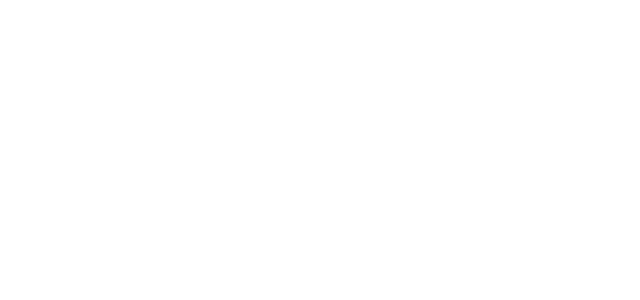
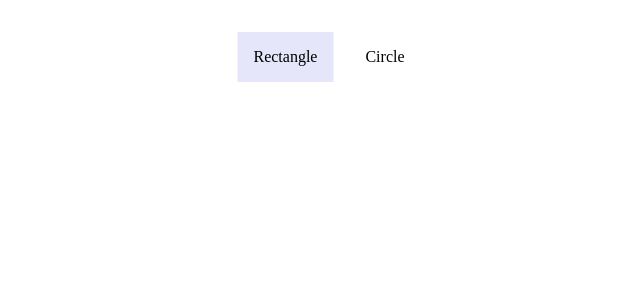
Before and after one commit to IOINITID/whiteboard, a React app: page / in a window 1280 px wide. Shown: the top 300 px of the page, without its empty margins (311-951 px from the left). Built offline with nearby package versions, Linux system fonts and the light colour scheme; the HTML template or start-up script is replaced by a standard one.

Commit message:
Added circle component

```diff
--- a/src/components/canvas/index.tsx
+++ b/src/components/canvas/index.tsx
@@ -1,10 +1,12 @@
 import { useCallback, useEffect, useState } from "react";
 import { whiteboard } from "../../modules/whiteboard";
 import { Rectangle } from "../../modules/rectangle";
+import { Circle } from "../../modules/circle";
 
 export const Canvas = () => {
   const [context, setContext] = useState<CanvasRenderingContext2D | null>(null);
   const [isMouseDown, setisMouseDown] = useState(false);
+  const [tool, setTool] = useState<"rectangle" | "circle">("rectangle");
   const [x, setX] = useState(0);
   const [y, setY] = useState(0);
   const [width, setWidth] = useState(0);
@@ -21,12 +23,55 @@ export const Canvas = () => {
 
   useEffect(() => {
     if (isMouseDown) {
+      if (tool === "rectangle") {
         whiteboard.draw(new Rectangle(x, y, width, height));
       }
-  }, [x, y, width, height, isMouseDown]);
+
+      if (tool === "circle") {
+        whiteboard.draw(new Circle(x, y, width, height));
+      }
+    }
+  }, [x, y, width, height, isMouseDown, tool]);
 
   return (
+    <>
+      <div
+        style={{
+          position: "fixed",
+          top: "32px",
+          left: "50%",
+          transform: "translateX(-50%)",
+          display: "flex",
+          justifyContent: "center",
+          alignItems: "center",
+          gap: "16px",
+        }}
+      >
+        <div
+          style={{
+            background: tool === "rectangle" ? "lavender" : "none",
+            padding: "16px",
+          }}
+          onClick={() => {
+            setTool("rectangle");
+          }}
+        >
+          Rectangle
+        </div>
+        <div
+          style={{
+            background: tool === "circle" ? "lavender" : "none",
+            padding: "16px",
+          }}
+          onClick={() => {
+            setTool("circle");
+          }}
+        >
+          Circle
+        </div>
+      </div>
       <canvas
+        style={{ cursor: isMouseDown ? "crosshair" : "default" }}
         ref={setCanvasRef}
         onMouseMove={(event) => {
           if (isMouseDown) {
@@ -41,7 +86,13 @@ export const Canvas = () => {
           setY(event.clientY);
         }}
         onMouseUp={() => {
+          if (tool === "rectangle") {
             whiteboard.add(new Rectangle(x, y, width, height));
+          }
+
+          if (tool === "circle") {
+            whiteboard.add(new Circle(x, y, width, height));
+          }
 
           setisMouseDown(false);
 
@@ -51,5 +102,6 @@ export const Canvas = () => {
           setHeight(0);
         }}
       />
+    </>
   );
 };
--- /dev/null
+++ b/src/modules/circle/index.tsx
@@ -0,0 +1,35 @@
+import { Layer } from "../layer";
+
+export class Circle extends Layer {
+  constructor(x: number, y: number, width: number, height: number) {
+    super();
+
+    this.type = "circle";
+    this.position = { x, y };
+    this.size = { width, height };
+  }
+
+  public create(
+    context: CanvasRenderingContext2D,
+    x: number,
+    y: number,
+    width: number,
+    height: number
+  ) {
+    this.position = { x, y };
+    this.size = { width, height };
+
+    if (context) {
+      context.strokeStyle = "#000000";
+      context.lineWidth = 1;
+
+      context.beginPath();
+
+      context.arc(x, y, width, 0, Math.PI * 2);
+
+      context.closePath();
+
+      context.stroke();
+    }
+  }
+}
--- a/src/modules/layer/index.tsx
+++ b/src/modules/layer/index.tsx
@@ -1,5 +1,5 @@
 export class Layer {
-  public type: "main" | "rectangle";
+  public type: "main" | "rectangle" | "circle";
   public position: { x: number; y: number };
   public size: { width: number; height: number };
 
--- a/src/modules/whiteboard/index.tsx
+++ b/src/modules/whiteboard/index.tsx
@@ -1,9 +1,10 @@
+import { Circle } from "../circle";
 import { Layer } from "../layer";
 import { Rectangle } from "../rectangle";
 
 export class Whiteboard extends Layer {
   public context: CanvasRenderingContext2D | null;
-  public layers: Rectangle[];
+  private layers: Rectangle[] | Circle[];
 
   constructor() {
     super();
@@ -18,19 +19,33 @@ export class Whiteboard extends Layer {
     }
   }
 
-  public add(layer: Rectangle) {
+  public add(layer: Rectangle | Circle) {
     this.layers.push(layer);
 
     this.update();
   }
 
-  public draw(layer: Rectangle, isRedraw: boolean = true) {
+  public draw(layer: Rectangle | Circle, isRedraw: boolean = true) {
     if (isRedraw) {
       this.update();
     }
 
     if (layer.type === "rectangle") {
       if (layer instanceof Rectangle) {
+        if (this.context) {
+          layer.create(
+            this.context,
+            layer.position.x,
+            layer.position.y,
+            layer.size.width,
+            layer.size.height
+          );
+        }
+      }
+    }
+
+    if (layer.type === "circle") {
+      if (layer instanceof Circle) {
         if (this.context) {
           layer.create(
             this.context,
```
Lines whose indentation alone changed are shown as unchanged.
